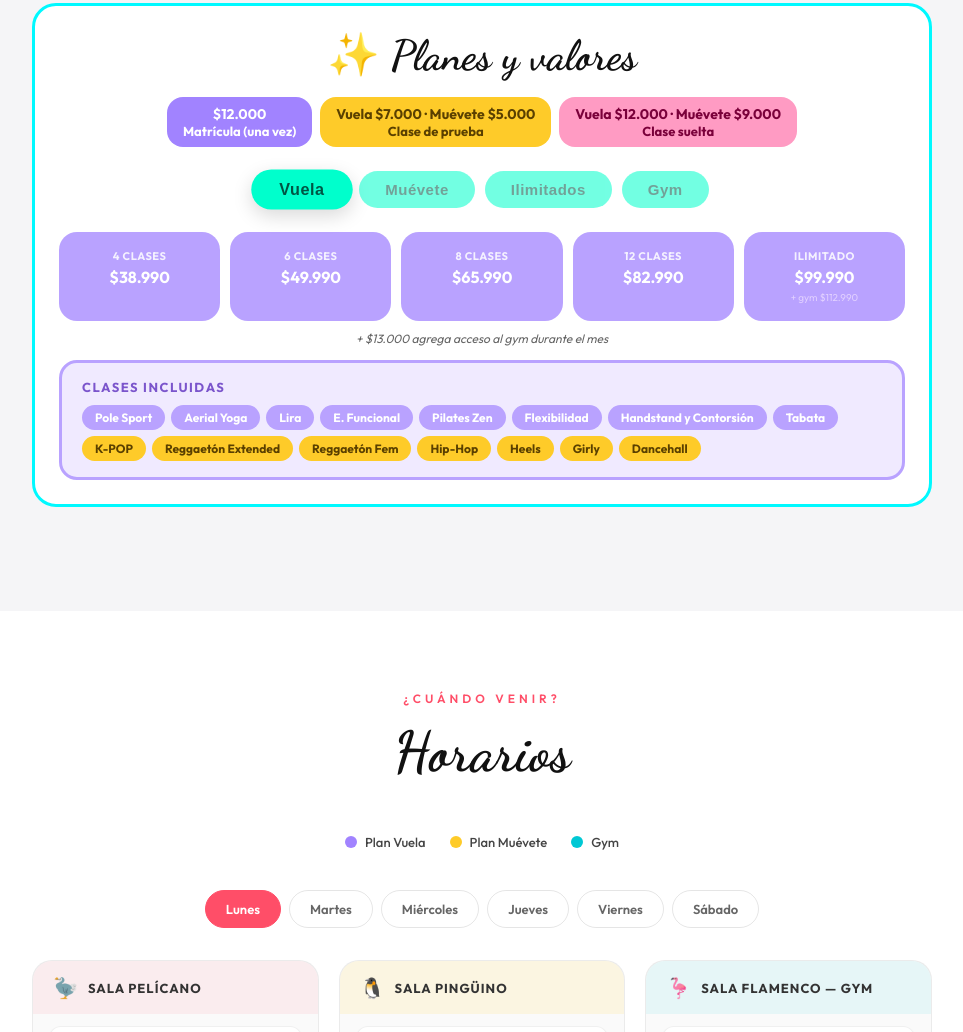
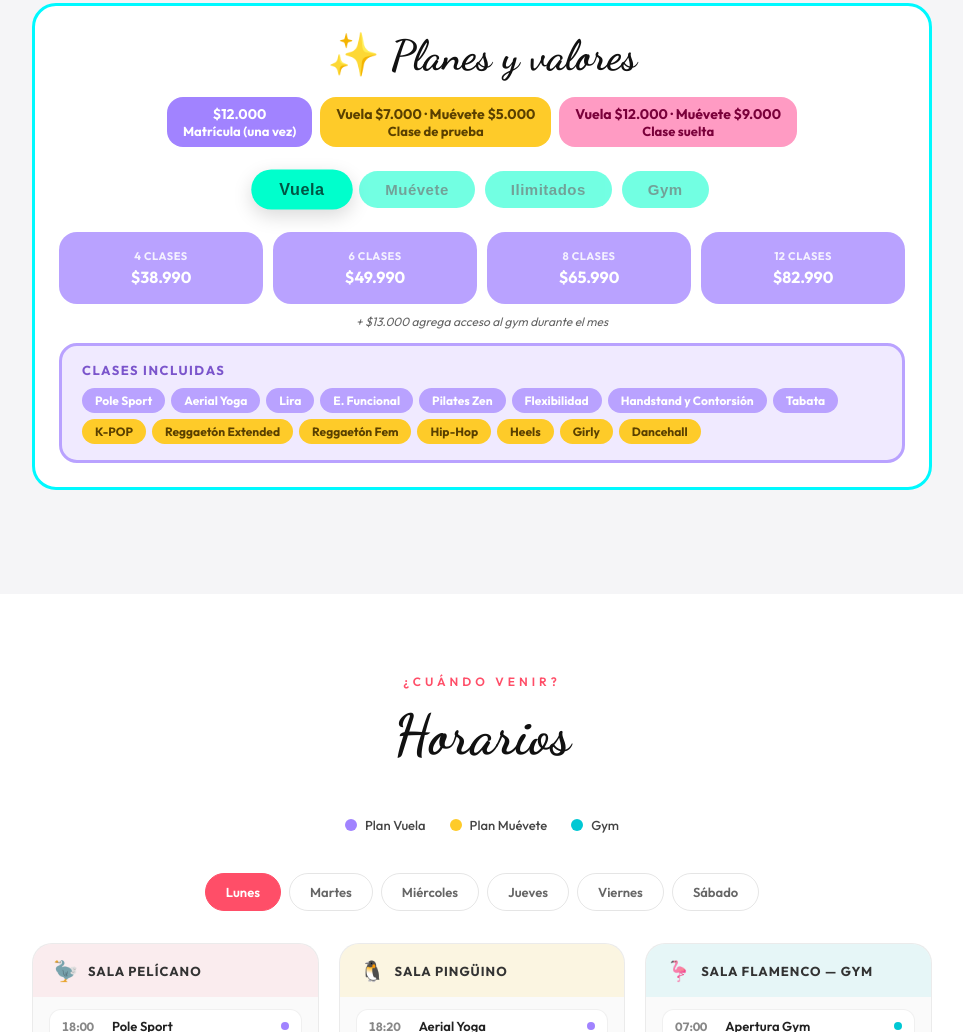
Before and after one commit to vicenpinto-art/vuela-prueba, a plain HTML site: page index.html in a window 1280 px wide. Shown: the part 2648-3680 px from the top of the page, without its empty margins (158-1121 px from the left). Drawn offline with Linux system fonts and the light colour scheme.

Commit message:
Simplificar seccion planes

```diff
--- a/index.html
+++ b/index.html
@@ -648,7 +648,6 @@
       <div class="pv-plan-card pv-v" onclick="pvSelCard(this)"><div class="pv-clases">6 clases</div><div class="pv-precio">$49.990</div></div>
       <div class="pv-plan-card pv-v" onclick="pvSelCard(this)"><div class="pv-clases">8 clases</div><div class="pv-precio">$65.990</div></div>
       <div class="pv-plan-card pv-v" onclick="pvSelCard(this)"><div class="pv-clases">12 clases</div><div class="pv-precio">$82.990</div></div>
-      <div class="pv-plan-card pv-v" onclick="pvSelCard(this)"><div class="pv-clases">Ilimitado</div><div class="pv-precio">$99.990</div><div class="pv-extra">+ gym $112.990</div></div>
     </div>
     <p class="pv-note">+ $13.000 agrega acceso al gym durante el mes</p>
     <div class="pv-clases-box pv-box-v">
@@ -680,7 +679,6 @@
       <div class="pv-plan-card pv-m" onclick="pvSelCard(this)"><div class="pv-clases">6 clases</div><div class="pv-precio">$38.990</div></div>
       <div class="pv-plan-card pv-m" onclick="pvSelCard(this)"><div class="pv-clases">8 clases</div><div class="pv-precio">$44.990</div></div>
       <div class="pv-plan-card pv-m" onclick="pvSelCard(this)"><div class="pv-clases">12 clases</div><div class="pv-precio">$59.990</div></div>
-      <div class="pv-plan-card pv-m" onclick="pvSelCard(this)"><div class="pv-clases">Ilimitado</div><div class="pv-precio">$82.990</div><div class="pv-extra">+ gym $95.990</div></div>
     </div>
     <p class="pv-note">+ $13.000 agrega acceso al gym durante el mes</p>
     <div class="pv-clases-box pv-box-m">
```
